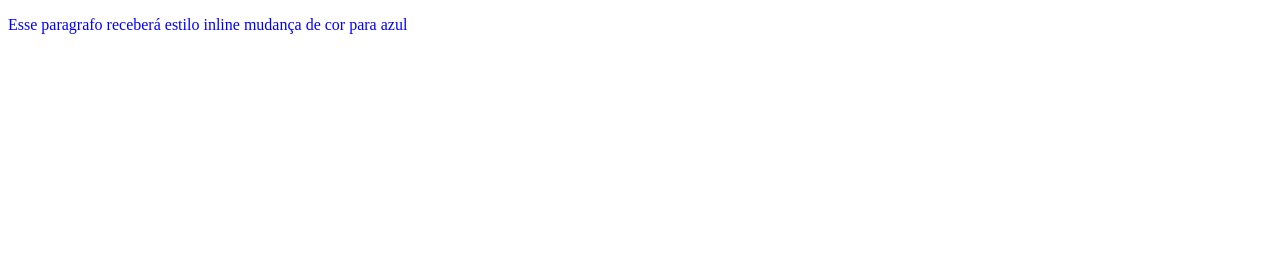
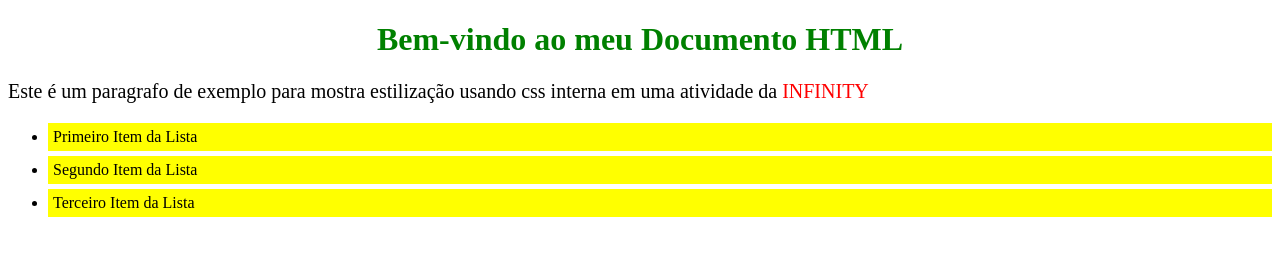
Before and after one commit to jonathanlopesce/aula4atividades, a plain HTML site: page index.html in a window 1280 px wide. Drawn offline with Linux system fonts and the light colour scheme.

Commit message:
Add files via upload

```diff
--- a/index.html
+++ b/index.html
@@ -3,14 +3,34 @@
 <head>
     <meta charset="UTF-8">
     <meta name="viewport" content="width=device-width, initial-scale=1.0">
-    <title>Aula04</title>
-    <link rel="stylesheet" href="main.css">
+    <title>AtividadeII</title>
+    <style>
+        h1 {
+            color: green;
+        }
+        p {
+            font-size: 20px;
+        }
+        ul li {
+            background-color: yellow;
+            margin: 5px 0;
+            padding: 5px;
+        }
+        span {
+            color: red;
+        }
+    </style>
 </head>
 <body>
-    <Nav>
-        <div class="paragrafo">
-            <p>Esse paragrafo receberá estilo inline mudança de cor para azul</p>
-        </div>
-    </Nav>
+    <center>
+        <h1>Bem-vindo ao meu Documento HTML</h1>
+    </center>
+    <p>Este é um paragrafo de exemplo para mostra estilização usando css interna em uma atividade da <span>INFINITY</span></p>
+    <ul>
+        <li>Primeiro Item da Lista</li>
+        <li>Segundo Item da Lista</li>
+        <li>Terceiro Item da Lista</li>
+    </ul>
+
 </body>
 </html>
```
